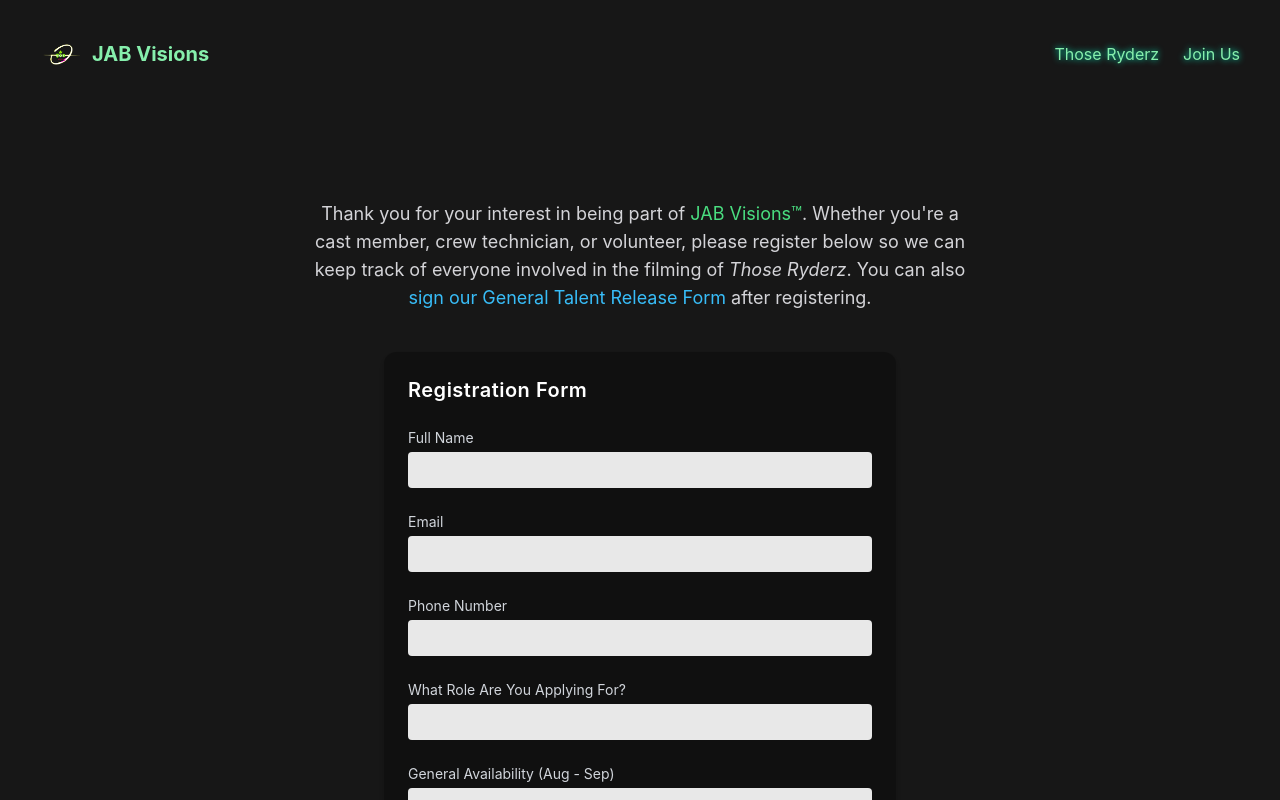
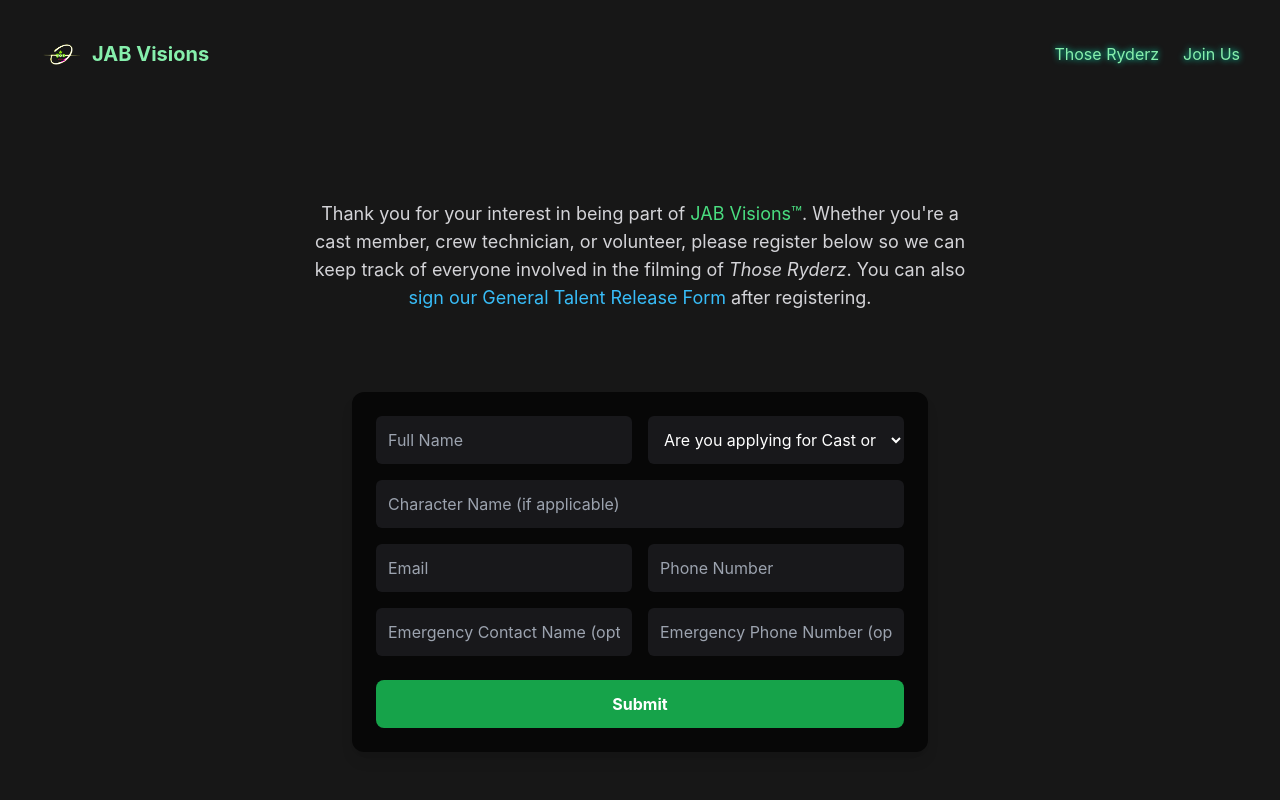
Before and after one commit to JABVisions/jab-visions-site, a Next.js app: page /join-us in a window 1280 px wide. Shown: the top 800 px of the page. Built offline with nearby package versions, Linux system fonts and the light colour scheme.

Commit message:
Update form.tsx with working endpoint and adjusted fields

```diff
--- a/components/form.tsx
+++ b/components/form.tsx
@@ -1,96 +1,74 @@
 'use client';
-import React, { useState } from 'react';
 
-const Form = () => {
+import { useState } from 'react';
+
+export default function Form() {
   const [formData, setFormData] = useState({
-    name: '',
+    fullName: '',
+    role: '',
+    character: '',
     email: '',
     phone: '',
-    role: '',
-    availability: '',
-    headshotUrl: '',
-    resumeUrl: '',
     emergencyContact: '',
     emergencyNumber: '',
   });
 
-  const [status, setStatus] = useState<'idle' | 'success' | 'error'>('idle');
+  const [submitted, setSubmitted] = useState(false);
 
   const handleChange = (e: React.ChangeEvent<HTMLInputElement | HTMLSelectElement>) => {
     const { name, value } = e.target;
-    setFormData(prev => ({ ...prev, [name]: value }));
+    setFormData(prevState => ({ ...prevState, [name]: value }));
   };
 
-  const handleSubmit = async (e: React.FormEvent) => {
+  const handleSubmit = async (e: React.FormEvent<HTMLFormElement>) => {
     e.preventDefault();
-    setStatus('idle');
 
-    try {
-      const response = await fetch('https://script.google.com/macros/s/AKfycby4wgM7brYEIxPVyvStr3nd9bZF4_0P_hna7Bv8WJqqDMAwfk8sbFspRDqnHwMayr-r0A/exec', {
+    const response = await fetch('https://script.google.com/macros/s/AKfycbyL8fjfH4T9Tcrcd7p2o9rrB9u4E2-O4EXynDgjdcmatNDtsfUOek-HAacNdqLrPBvxFg/exec', {
       method: 'POST',
-        mode: 'no-cors',
       headers: {
         'Content-Type': 'application/json',
       },
       body: JSON.stringify(formData),
     });
 
+    if (response.ok) {
+      setSubmitted(true);
       setFormData({
-        name: '',
+        fullName: '',
+        role: '',
+        character: '',
         email: '',
         phone: '',
-        role: '',
-        availability: '',
-        headshotUrl: '',
-        resumeUrl: '',
         emergencyContact: '',
         emergencyNumber: '',
       });
-
-      setStatus('success');
-    } catch (error) {
-      console.error(error);
-      setStatus('error');
+    } else {
+      console.error('Form submission error:', await response.text());
     }
   };
 
   return (
-    <form onSubmit={handleSubmit} className="w-full max-w-lg space-y-6 bg-black/30 p-6 rounded-xl shadow-md">
-      <h2 className="text-xl font-semibold text-white mb-2 tracking-wide">Registration Form</h2>
-
-      {[
-        { label: 'Full Name', name: 'name', required: true },
-        { label: 'Email', name: 'email', required: true },
-        { label: 'Phone Number', name: 'phone', required: true },
-        { label: 'What Role Are You Applying For?', name: 'role', required: true },
-        { label: 'General Availability (Aug - Sep)', name: 'availability', required: true },
-        { label: 'Headshot URL (Optional)', name: 'headshotUrl', required: false },
-        { label: 'Resume URL (Optional)', name: 'resumeUrl', required: false },
-        { label: 'Emergency Contact (Optional)', name: 'emergencyContact', required: false },
-        { label: 'Emergency Number (Optional)', name: 'emergencyNumber', required: false },
-      ].map(({ label, name, required }) => (
-        <div key={name} className="flex flex-col">
-          <label htmlFor={name} className="text-sm text-gray-300 mb-1">{label}</label>
-          <input
-            type="text"
-            id={name}
-            name={name}
-            value={formData[name as keyof typeof formData]}
-            onChange={handleChange}
-            required={required}
-            className="rounded p-2 bg-white/90 text-black text-sm focus:outline-none"
-          />
+    <form onSubmit={handleSubmit} className="space-y-6 max-w-xl mx-auto bg-black bg-opacity-70 p-6 rounded-xl shadow-lg mt-10">
+      {submitted ? (
+        <p className="text-green-400 text-center">Thank you! Your information has been submitted.</p>
+      ) : (
+        <>
+          <div className="grid grid-cols-1 md:grid-cols-2 gap-4">
+            <input name="fullName" type="text" placeholder="Full Name" value={formData.fullName} onChange={handleChange} required className="p-3 rounded-md bg-zinc-900 text-white" />
+            <select name="role" value={formData.role} onChange={handleChange} required className="p-3 rounded-md bg-zinc-900 text-white">
+              <option value="">Are you applying for Cast or Crew?</option>
+              <option value="Cast">Cast</option>
+              <option value="Crew">Crew</option>
+            </select>
+            <input name="character" type="text" placeholder="Character Name (if applicable)" value={formData.character} onChange={handleChange} className="p-3 rounded-md bg-zinc-900 text-white col-span-2" />
+            <input name="email" type="email" placeholder="Email" value={formData.email} onChange={handleChange} required className="p-3 rounded-md bg-zinc-900 text-white" />
+            <input name="phone" type="tel" placeholder="Phone Number" value={formData.phone} onChange={handleChange} required className="p-3 rounded-md bg-zinc-900 text-white" />
+            <input name="emergencyContact" type="text" placeholder="Emergency Contact Name (optional)" value={formData.emergencyContact} onChange={handleChange} className="p-3 rounded-md bg-zinc-900 text-white" />
+            <input name="emergencyNumber" type="tel" placeholder="Emergency Phone Number (optional)" value={formData.emergencyNumber} onChange={handleChange} className="p-3 rounded-md bg-zinc-900 text-white" />
           </div>
-      ))}
-
-      <button type="submit" className="bg-green-600 hover:bg-green-700 text-white font-semibold py-2 px-6 rounded-md">
-        Submit
-      </button>
-
-      {status === 'success' && <p className="text-green-400 text-sm mt-2">Submission successful. Thank you!</p>}
-      {status === 'error' && <p className="text-red-500 text-sm mt-2">Something went wrong. Please try again.</p>}
+          <button type="submit" className="w-full bg-green-600 hover:bg-green-700 text-white font-bold py-3 px-6 rounded-lg transition-all duration-300">Submit</button>
+        </>
+      )}
     </form>
   );
-};
-
-export default Form;
+}
```
Lines whose indentation alone changed are shown as unchanged.
